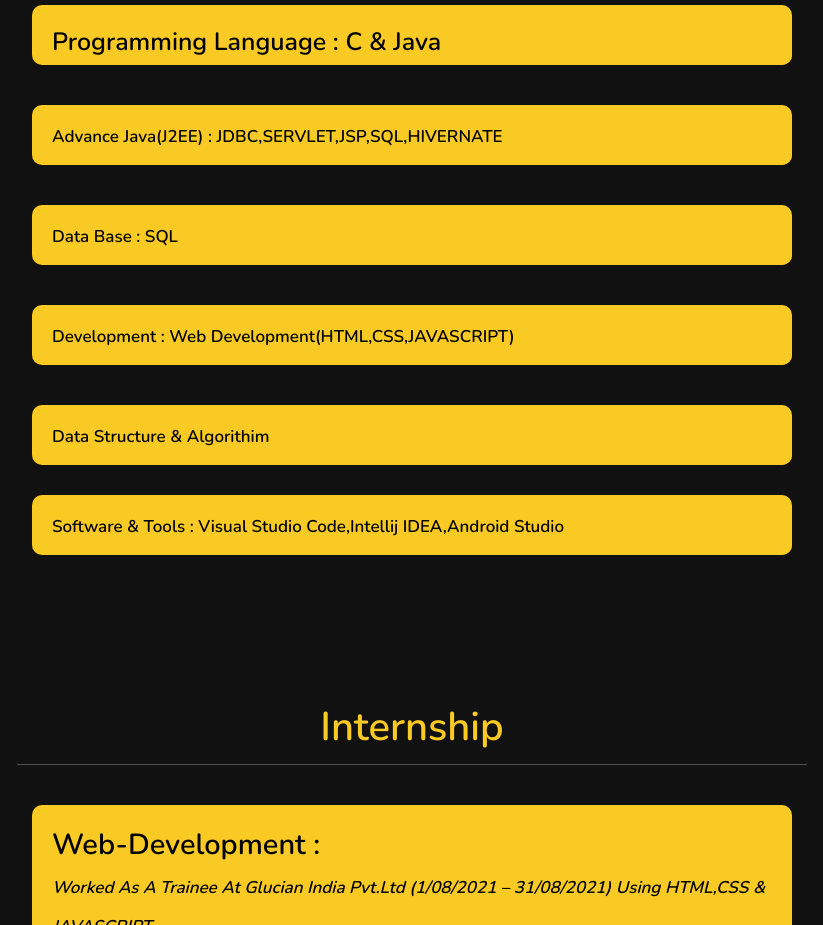
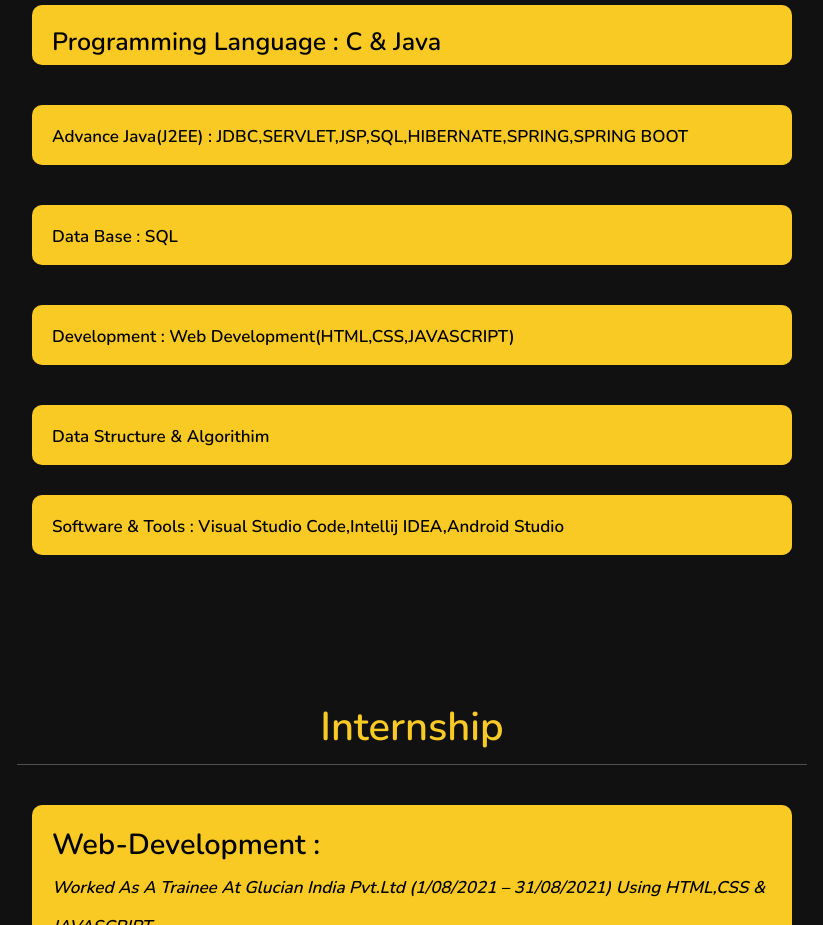
Before and after one commit to sambit8249/portfolio, a plain HTML site: page index.html in a window 1280 px wide. Shown: the part 2520-3445 px from the top of the page, without its empty margins (403-1226 px from the left). Drawn offline with nearby package versions, Linux system fonts and the light colour scheme.

Commit message:
Update index.html
Adding Frameworks As Skill

```diff
--- a/index.html
+++ b/index.html
@@ -186,7 +186,7 @@
             </div>
              <div class="box2">
                 <!-- <img src="images/img6.jpg" alt=""> -->
-                <h1 class="box2"> <span> <b>Advance Java(J2EE)</b> : </span> JDBC,SERVLET,JSP,SQL,HIVERNATE</h3>
+                <h1 class="box2"> <span> <b>Advance Java(J2EE)</b> : </span> JDBC,SERVLET,JSP,SQL,HIBERNATE,SPRING,SPRING BOOT</h3>
                     <!-- <h1 class="box2"> <span> <b>Programming language</b> : </span> C & Java </h3> -->
             </div>
             <div class="box2">
```
